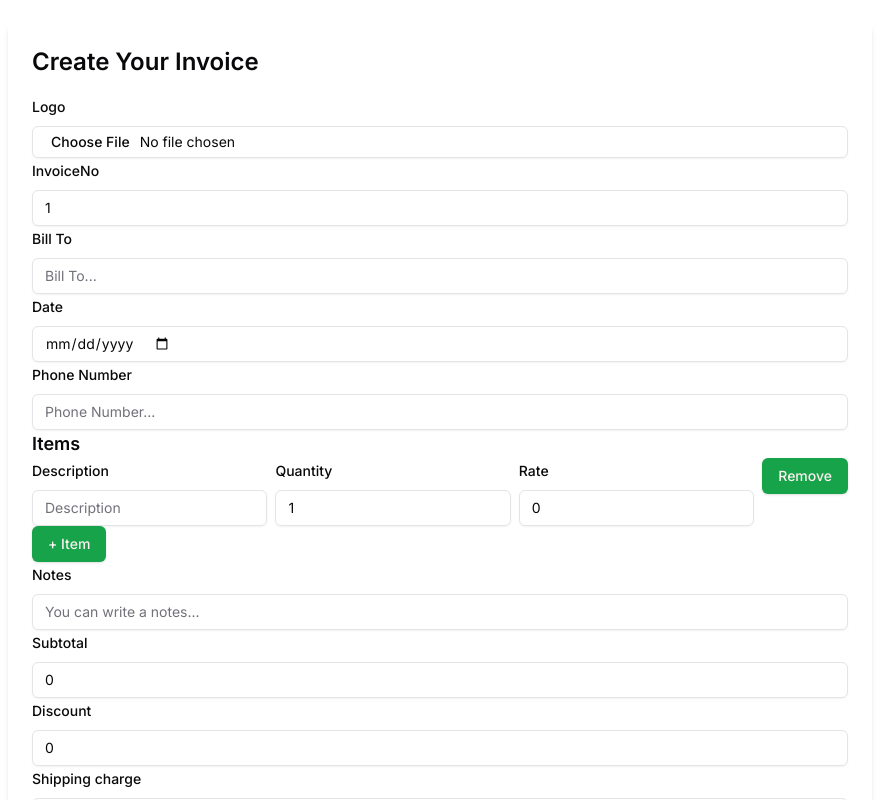
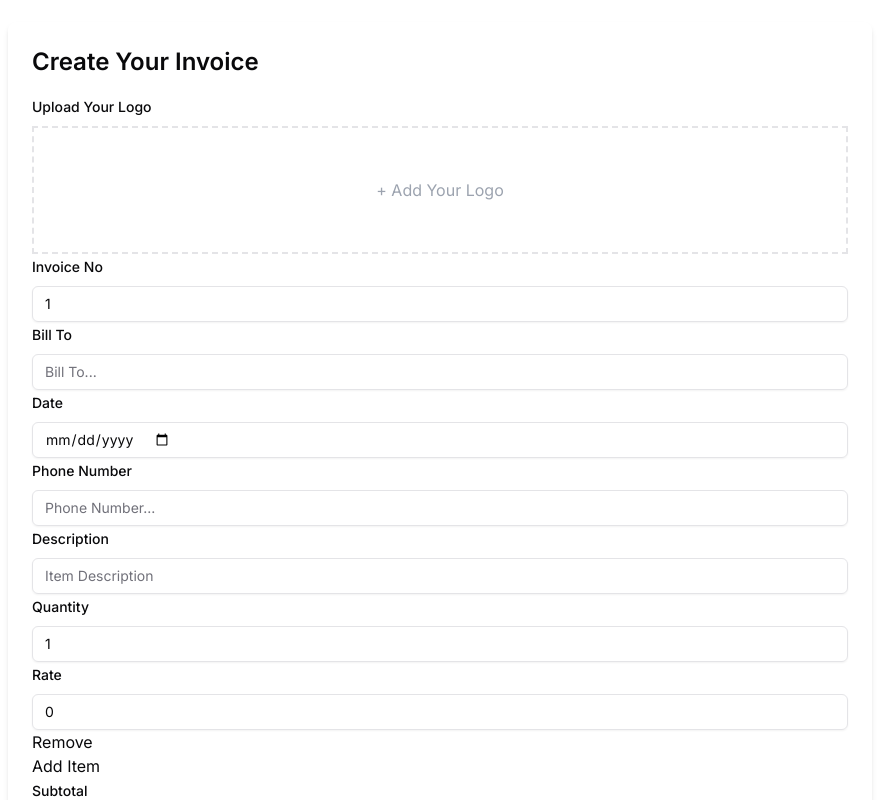
Before and after one commit to hedaetul/invoice-maker, a Next.js app: page / in a window 1280 px wide. Shown: the part 200-1000 px from the top of the page, without its empty margins (200-1079 px from the left). Built offline with nearby package versions, Linux system fonts and the light colour scheme.

Commit message:
change layouts

```diff
--- /dev/null
+++ b/app/components/invoiceFields.tsx
@@ -0,0 +1,47 @@
+import { Control, FieldErrors } from 'react-hook-form';
+import InvoiceFormField from './invoiceFormField';
+import { InvoiceFormValues } from './invoiceForm';
+
+interface InvoiceFieldsProps {
+  control: Control<InvoiceFormValues>;
+  errors: FieldErrors<InvoiceFormValues>;
+}
+
+export const InvoiceFields: React.FC<InvoiceFieldsProps> = ({ control, errors }) => {
+  return (
+    <>
+      <InvoiceFormField
+        control={control}
+        type='number'
+        name='invoiceNo'
+        label='Invoice No'
+        placeholder='Invoice No.'
+        errors={errors}
+      />
+      <InvoiceFormField
+        control={control}
+        type='text'
+        name='billTo'
+        label='Bill To'
+        placeholder='Bill To...'
+        errors={errors}
+      />
+      <InvoiceFormField
+        control={control}
+        type='date'
+        name='date'
+        label='Date'
+        placeholder='Invoice issue date...'
+        errors={errors}
+      />
+      <InvoiceFormField
+        control={control}
+        type='number'
+        name='poNumber'
+        label='Phone Number'
+        placeholder='Phone Number...'
+        errors={errors}
+      />
+    </>
+  );
+};
--- a/app/components/invoiceForm.tsx
+++ b/app/components/invoiceForm.tsx
@@ -4,19 +4,15 @@ import { Button } from '@/components/ui/button';
 import { Form } from '@/components/ui/form';
 import { zodResolver } from '@hookform/resolvers/zod';
 import { useRouter } from 'next/navigation';
-import { useFieldArray, useForm } from 'react-hook-form';
+import { useForm } from 'react-hook-form';
 import { z } from 'zod';
 import { useInvoiceContext } from '../context/invoiceContext';
-import InvoiceFormField from './invoiceFormField';
-import ItemList from './itemList';
+import { InvoiceFields } from './invoiceFields';
+import { ItemFields } from './itemFields';
 import LogoField from './logoField';
+import { PaymentFields } from './paymentFields';
 
-const itemSchema = z.object({
-  description: z.string().min(1, 'Description is required'),
-  quantity: z.coerce.number().min(1, 'Quantity must be at least 1'),
-  rate: z.coerce.number().min(0, 'Rate must be a positive number'),
-});
-
+// Define the validation schema using Zod
 const invoiceSchema = z.object({
   logo: z.instanceof(File),
   invoiceNo: z.coerce.number().min(1, 'Invoice number is required'),
@@ -24,9 +20,15 @@ const invoiceSchema = z.object({
   date: z.string().min(1, 'Date is required'),
   paymentTerms: z.string().optional(),
   poNumber: z.string().optional(),
-  items: z.array(itemSchema),
+  items: z.array(
+    z.object({
+      description: z.string().min(1, 'Description is required'),
+      quantity: z.coerce.number().min(1, 'Quantity must be at least 1'),
+      rate: z.coerce.number().min(0, 'Rate must be a positive number'),
+    })
+  ),
   notes: z.string().optional(),
-  subtotal: z.coerce.number().min(1, 'Subtotal must be greater then 1'),
+  subtotal: z.coerce.number().min(1, 'Subtotal must be greater than 1'),
   discount: z.coerce.number(),
   shipping: z.coerce.number(),
   termsAndConditions: z.string().optional(),
@@ -35,13 +37,13 @@ const invoiceSchema = z.object({
   currency: z.string().optional(),
 });
 
-export type invoiceFormValues = z.infer<typeof invoiceSchema>;
+export type InvoiceFormValues = z.infer<typeof invoiceSchema>;
 
 const InvoiceForm: React.FC = () => {
   const { setInvoiceData } = useInvoiceContext();
   const router = useRouter();
 
-  const form = useForm<invoiceFormValues>({
+  const form = useForm<InvoiceFormValues>({
     resolver: zodResolver(invoiceSchema),
     defaultValues: {
       logo: undefined,
@@ -62,13 +64,12 @@ const InvoiceForm: React.FC = () => {
     },
   });
 
-  const { control, formState } = form;
-  const { fields, append, remove } = useFieldArray({
-    control,
-    name: 'items',
-  });
+  const {
+    handleSubmit,
+    formState: { errors },
+  } = form;
 
-  const onSubmit = (data: invoiceFormValues) => {
+  const onSubmit = (data: InvoiceFormValues) => {
     setInvoiceData(data);
     router.push('/invoice');
     console.log(data);
@@ -77,130 +78,20 @@ const InvoiceForm: React.FC = () => {
   return (
     <div>
       <Form {...form}>
-        <form onSubmit={form.handleSubmit(onSubmit)}>
+        <form onSubmit={handleSubmit(onSubmit)}>
           <LogoField
-            control={control}
+            control={form.control}
+            name='logo'
             type='file'
-            name='logo'
-            label='Logo'
-            placeholder='Select your logo file'
-            errors={formState.errors}
+            label='Upload Your Logo'
+            placeholder='+ Add Your Logo'
+            error={form.formState.errors.logo?.message}
           />
 
-          <InvoiceFormField
-            control={control}
-            type='number'
-            name='invoiceNo'
-            label='InvoiceNo'
-            placeholder='Invoice No.'
-            errors={formState.errors}
-          />
-          <InvoiceFormField
-            control={control}
-            type='text'
-            name='billTo'
-            label='Bill To'
-            placeholder='Bill To...'
-            errors={formState.errors}
-          />
-          <InvoiceFormField
-            control={control}
-            type='date'
-            name='date'
-            label='Date'
-            placeholder='Invoice issue date...'
-            errors={formState.errors}
-          />
-          <InvoiceFormField
-            control={control}
-            type='number'
-            name='poNumber'
-            label='Phone Number'
-            placeholder='Phone Number...'
-            errors={formState.errors}
-          />
-
-          <ItemList
-            fields={fields}
-            control={control}
-            formState={formState}
-            remove={remove}
-            append={append}
-          />
-
-          <InvoiceFormField
-            control={control}
-            type='text'
-            name='notes'
-            label='Notes'
-            placeholder='You can write a notes...'
-            errors={formState.errors}
-          />
-          <InvoiceFormField
-            control={control}
-            type='number'
-            name='subtotal'
-            label='Subtotal'
-            placeholder='Subtotal'
-            errors={formState.errors}
-          />
-          <InvoiceFormField
-            control={control}
-            type='number'
-            name='discount'
-            label='Discount'
-            placeholder='Discount...'
-            errors={formState.errors}
-          />
-          <InvoiceFormField
-            control={control}
-            type='number'
-            name='shipping'
-            label='Shipping charge'
-            placeholder='Shipping charge...'
-            errors={formState.errors}
-          />
-          <InvoiceFormField
-            control={control}
-            type='number'
-            name='amountPaid'
-            label='Amount Paid'
-            placeholder='Amount already paid...'
-            errors={formState.errors}
-          />
-          <InvoiceFormField
-            control={control}
-            type='number'
-            name='balanceDue'
-            label='Balance Due'
-            placeholder='Your balance due...'
-            errors={formState.errors}
-          />
-          <InvoiceFormField
-            control={control}
-            type='text'
-            name='notes'
-            label='Notes'
-            placeholder='You can write a notes...'
-            errors={formState.errors}
-          />
-          <InvoiceFormField
-            control={control}
-            type='text'
-            name='currency'
-            label='Currency'
-            placeholder='Currency...'
-            errors={formState.errors}
-          />
-          <InvoiceFormField
-            control={control}
-            type='text'
-            name='termsAndConditions'
-            label='Terms And Conditions'
-            placeholder='Terms And Conditions...'
-            errors={formState.errors}
-          />
-          <Button type='submit'>submit</Button>
+          <InvoiceFields control={form.control} errors={errors} />
+          <ItemFields control={form.control} errors={errors} />
+          <PaymentFields control={form.control} errors={errors} />
+          <Button type='submit'>Submit</Button>
         </form>
       </Form>
     </div>
--- /dev/null
+++ b/app/components/itemFields.tsx
@@ -0,0 +1,54 @@
+import { Control, FieldErrors, useFieldArray } from 'react-hook-form';
+import InvoiceFormField from './invoiceFormField';
+import { InvoiceFormValues } from './invoiceForm';
+
+interface ItemFieldsProps {
+  control: Control<InvoiceFormValues>;
+  errors: FieldErrors<InvoiceFormValues>;
+}
+
+export const ItemFields: React.FC<ItemFieldsProps> = ({ control, errors }) => {
+  const { fields, append, remove } = useFieldArray({
+    control,
+    name: 'items',
+  });
+
+  return (
+    <>
+      {fields.map((field, index) => (
+        <div key={field.id}>
+          <InvoiceFormField
+            control={control}
+            type='text'
+            name={`items.${index}.description`}
+            label='Description'
+            placeholder='Item Description'
+            errors={errors}
+          />
+          <InvoiceFormField
+            control={control}
+            type='number'
+            name={`items.${index}.quantity`}
+            label='Quantity'
+            placeholder='Quantity'
+            errors={errors}
+          />
+          <InvoiceFormField
+            control={control}
+            type='number'
+            name={`items.${index}.rate`}
+            label='Rate'
+            placeholder='Rate'
+            errors={errors}
+          />
+          <button type='button' onClick={() => remove(index)}>
+            Remove
+          </button>
+        </div>
+      ))}
+      <button type='button' onClick={() => append({ description: '', quantity: 1, rate: 0 })}>
+        Add Item
+      </button>
+    </>
+  );
+};
--- a/app/components/logoField.tsx
+++ b/app/components/logoField.tsx
@@ -6,49 +6,57 @@ import {
   FormMessage,
 } from '@/components/ui/form';
 import { Input } from '@/components/ui/input';
-import { Control, FieldErrors } from 'react-hook-form';
+import { Control } from 'react-hook-form';
 
-interface logoFieldProps {
+interface LogoFieldProps {
   control: Control<any>;
   name: string;
   label: string;
-  placeholder: string;
-  errors: FieldErrors;
+  placeholder?: string;
+  error?: string;
   type: string;
 }
 
-const LogoField = ({
+const LogoField: React.FC<LogoFieldProps> = ({
   control,
-  type,
   name,
   label,
   placeholder,
-  errors
-}: logoFieldProps) => {
+  error,
+  type,
+}) => {
   return (
     <FormField
       control={control}
-      name='logo'
+      name={name}
       render={({ field }) => (
-        <FormItem className='w-full h-full'>
+        <FormItem>
           <FormLabel>{label}</FormLabel>
           <FormControl>
-            <Input
-              className='w-full h-full'
-              name={name}
-              placeholder={placeholder}
-              type={type}
-              accept='image/jpeg, image/png'
-              onChange={(e) => {
-                const file = e.target.files?.[0];
-                field.onChange(file);
-              }}
-            />
+            <div className='border-2 border-dashed h-32 flex justify-center items-center cursor-pointer relative'>
+              <Input
+                id={name}
+                type={type}
+                {...field} // Register the input field with react-hook-form
+                className='absolute opacity-0 cursor-pointer'
+                placeholder={placeholder}
+                onChange={(e) => {
+                  const files = e.target.files;
+                  if (files && files.length > 0) {
+                    field.onChange(files[0]); // Set the first file
+                  } else {
+                    field.onChange(null); // Handle the case where no file is selected
+                  }
+                }}
+              />
+              <span className='text-gray-400'>{placeholder}</span>
+            </div>
           </FormControl>
-          <FormMessage>{errors[name]?.message?.toString() || ''}</FormMessage>
+          <FormMessage>{error}</FormMessage>
         </FormItem>
       )}
     />
   );
 };
+
 export default LogoField;
--- /dev/null
+++ b/app/components/paymentFields.tsx
@@ -0,0 +1,65 @@
+import { Control, FieldErrors } from 'react-hook-form';
+import InvoiceFormField from './invoiceFormField';
+import { InvoiceFormValues } from './invoiceForm';
+
+interface PaymentFieldsProps {
+  control: Control<InvoiceFormValues>;
+  errors: FieldErrors<InvoiceFormValues>;
+}
+
+export const PaymentFields: React.FC<PaymentFieldsProps> = ({ control, errors }) => {
+  return (
+    <>
+      <InvoiceFormField
+        control={control}
+        type='number'
+        name='subtotal'
+        label='Subtotal'
+        placeholder='Subtotal'
+        errors={errors}
+      />
+      <InvoiceFormField
+        control={control}
+        type='number'
+        name='discount'
+        label='Discount'
+        placeholder='Discount...'
+        errors={errors}
+      />
+      <InvoiceFormField
+        control={control}
+        type='number'
+        name='shipping'
+        label='Shipping'
+        placeholder='Shipping charge...'
+        errors={errors}
+      />
+      <InvoiceFormField
+        control={control}
+        type='number'
+        name='amountPaid'
+        label='Amount Paid'
+        placeholder='Amount already paid...'
+        errors={errors}
+      />
+      <InvoiceFormField
+        control={control}
+        type='number'
+        name='balanceDue'
+        label='Balance Due'
+        placeholder='Your balance due...'
+        errors={errors}
+      />
+      <InvoiceFormField
+        control={control}
+        type='text'
+        name='currency'
+        label='Currency'
+        placeholder='Currency...'
+        errors={errors}
+      />
+    </>
+  );
+};
+import { type } from 'os';
+import { FC } from 'react';
```
